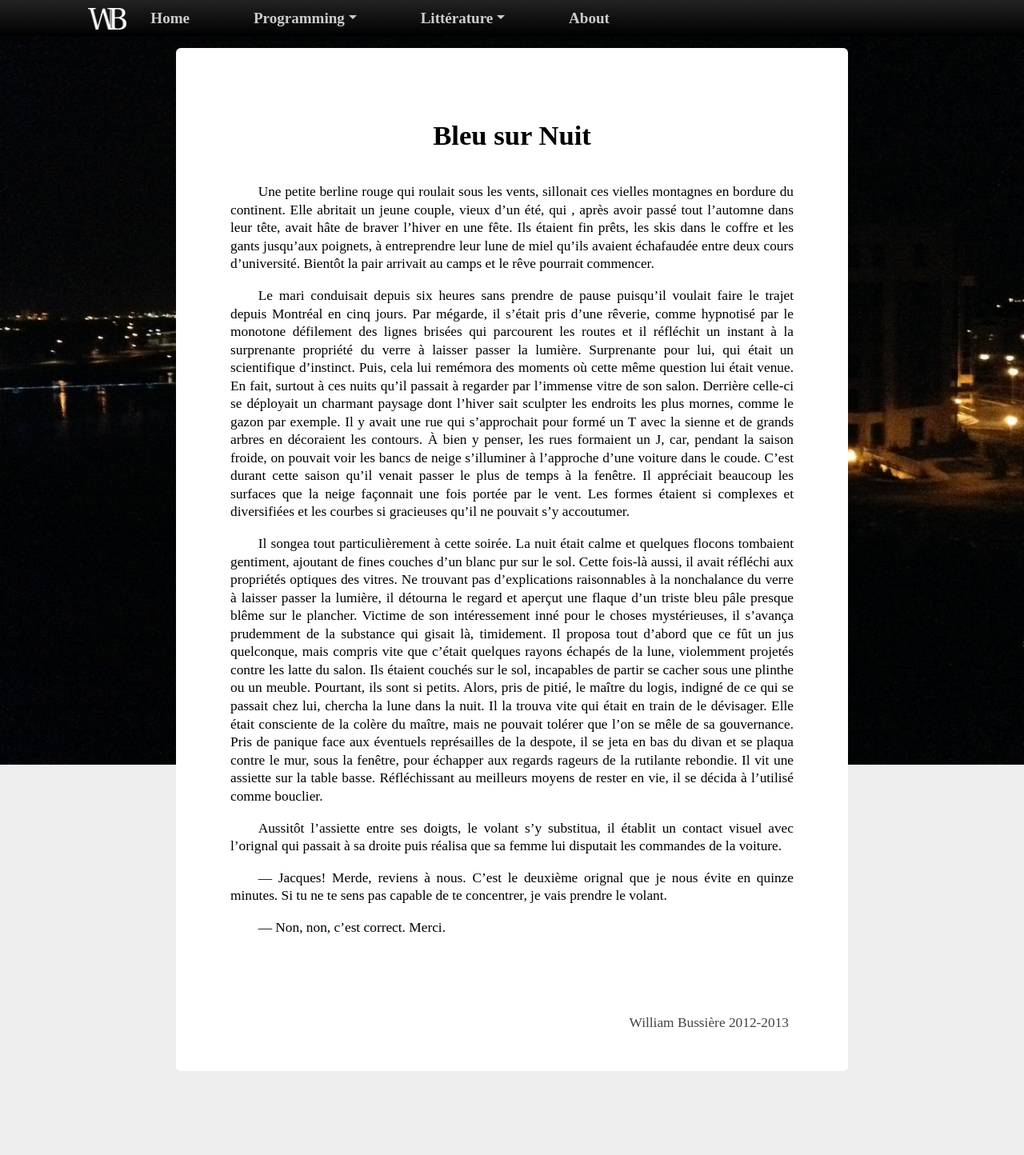
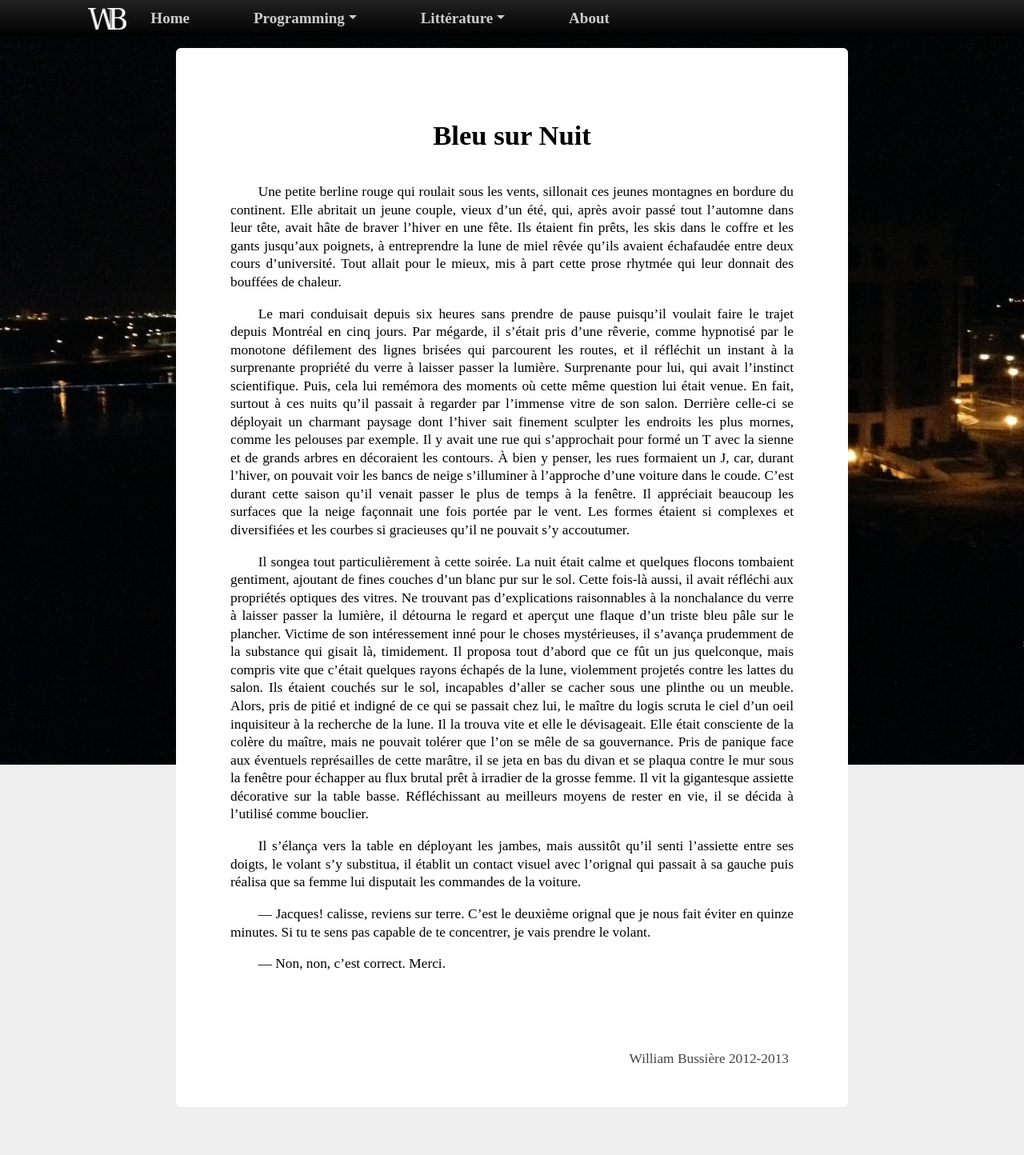
Before and after one commit to wibus/wibus.github.com, a Jekyll site: the page built from litterature/Bleu sur Nuit.md, in a window 1280 px wide. Shown: the whole page at 80% size. Built offline with Jekyll 4.4.1, drawn with Linux system fonts in a browser that asks for light colours; some web fonts are replaced; before the commit the page ends 1399 px from its top, so only the background shows below that.

Commit message:
Modifications majeures apportees a 'Bleu sur nuit'

```diff
--- a/litterature/Bleu sur Nuit.md
+++ b/litterature/Bleu sur Nuit.md
@@ -3,14 +3,14 @@ layout: nouvelle
 title: Bleu sur Nuit
 ---
 
-Une petite berline rouge qui roulait sous les vents, sillonait ces vielles montagnes en bordure du continent. Elle abritait un jeune couple, vieux d'un été, qui , après avoir passé tout  l'automne dans leur tête, avait hâte de braver l'hiver en une fête. Ils étaient fin prêts, les skis dans le coffre et les gants jusqu'aux poignets, à entreprendre leur lune de miel qu'ils avaient échafaudée entre deux cours d'université. Bientôt la pair arrivait au camps et le rêve pourrait commencer.
+Une petite berline rouge qui roulait sous les vents, sillonait ces jeunes montagnes en bordure du continent. Elle abritait un jeune couple, vieux d'un été, qui, après avoir passé tout l'automne dans leur tête, avait hâte de braver l'hiver en une fête. Ils étaient fin prêts, les skis dans le coffre et les gants jusqu'aux poignets, à entreprendre la lune de miel rêvée qu'ils avaient échafaudée entre deux cours d'université. Tout allait pour le mieux, mis à part cette prose rhytmée qui leur donnait des bouffées de chaleur.
 
-Le mari conduisait depuis six heures sans prendre de pause puisqu'il voulait faire le trajet depuis Montréal en cinq jours. Par mégarde, il s'était pris d'une rêverie, comme hypnotisé par le monotone défilement des lignes brisées qui parcourent les routes et il réfléchit un instant à la surprenante propriété du verre à laisser passer la lumière. Surprenante pour lui, qui était un scientifique d'instinct. Puis, cela lui remémora des moments où cette même question lui était venue. En fait, surtout à ces nuits qu'il passait à regarder par l'immense vitre de son salon. Derrière celle-ci se déployait un charmant paysage dont l'hiver sait sculpter les endroits les plus mornes, comme le gazon par exemple. Il y avait une rue qui s'approchait pour formé un T avec la sienne et de grands arbres en décoraient les contours. À bien y penser, les rues formaient un J, car, pendant la saison froide, on pouvait voir les bancs de neige s'illuminer à l'approche d'une voiture dans le coude. C'est durant cette saison qu'il venait passer le plus de temps à la fenêtre. Il appréciait beaucoup les surfaces que la neige façonnait une fois portée par le vent. Les formes étaient si complexes et diversifiées et les courbes si gracieuses qu'il ne pouvait s'y accoutumer.
+Le mari conduisait depuis six heures sans prendre de pause puisqu'il voulait faire le trajet depuis Montréal en cinq jours. Par mégarde, il s'était pris d'une rêverie, comme hypnotisé par le monotone défilement des lignes brisées qui parcourent les routes, et il réfléchit un instant à la surprenante propriété du verre à laisser passer la lumière. Surprenante pour lui, qui avait l'instinct scientifique. Puis, cela lui remémora des moments où cette même question lui était venue. En fait, surtout à ces nuits qu'il passait à regarder par l'immense vitre de son salon. Derrière celle-ci se déployait un charmant paysage dont l'hiver sait finement sculpter les endroits les plus mornes, comme les pelouses par exemple. Il y avait une rue qui s'approchait pour formé un T avec la sienne et de grands arbres en décoraient les contours. À bien y penser, les rues formaient un J, car, durant l'hiver, on pouvait voir les bancs de neige s'illuminer à l'approche d'une voiture dans le coude. C'est durant cette saison qu'il venait passer le plus de temps à la fenêtre. Il appréciait beaucoup les surfaces que la neige façonnait une fois portée par le vent. Les formes étaient si complexes et diversifiées et les courbes si gracieuses qu'il ne pouvait s'y accoutumer.
 
-Il songea tout particulièrement à cette soirée. La nuit était calme et quelques flocons tombaient gentiment, ajoutant de fines couches d'un blanc pur sur le sol. Cette fois-là aussi, il avait réfléchi aux propriétés optiques des vitres. Ne trouvant pas d'explications raisonnables à la nonchalance du verre à laisser passer la lumière, il détourna le regard et aperçut une flaque d'un triste bleu pâle presque blême sur le plancher. Victime de son intéressement inné pour le choses mystérieuses, il s'avança prudemment de la substance qui gisait là, timidement. Il proposa tout d'abord que ce fût un jus quelconque, mais compris vite que c'était quelques rayons échapés de la lune, violemment projetés contre les latte du salon. Ils étaient couchés sur le sol, incapables de partir se cacher sous une plinthe ou un meuble. Pourtant, ils sont si petits. Alors, pris de pitié, le maître du logis, indigné de ce qui se passait chez lui, chercha la lune dans la nuit. Il la trouva vite qui était en train de le dévisager. Elle était consciente de la colère du maître, mais ne pouvait tolérer que l'on se mêle de sa gouvernance. Pris de panique face aux éventuels représailles de la despote, il  se jeta en bas du divan et se plaqua contre le mur, sous la fenêtre, pour échapper aux regards rageurs de la rutilante rebondie. Il vit une assiette sur la table basse. Réfléchissant au meilleurs moyens de rester en vie, il se décida à l'utilisé comme bouclier.
+Il songea tout particulièrement à cette soirée. La nuit était calme et quelques flocons tombaient gentiment, ajoutant de fines couches d'un blanc pur sur le sol. Cette fois-là aussi, il avait réfléchi aux propriétés optiques des vitres. Ne trouvant pas d'explications raisonnables à la nonchalance du verre à laisser passer la lumière, il détourna le regard et aperçut une flaque d'un triste bleu pâle sur le plancher. Victime de son intéressement inné pour le choses mystérieuses, il s'avança prudemment de la substance qui gisait là, timidement. Il proposa tout d'abord que ce fût un jus quelconque, mais compris vite que c'était quelques rayons échapés de la lune, violemment projetés contre les lattes du salon. Ils étaient couchés sur le sol, incapables d'aller se cacher sous une plinthe ou un meuble. Alors, pris de pitié et indigné de ce qui se passait chez lui, le maître du logis scruta le ciel d'un oeil inquisiteur à la recherche de la lune. Il la trouva vite et elle le dévisageait. Elle était consciente de la colère du maître, mais ne pouvait tolérer que l'on se mêle de sa gouvernance. Pris de panique face aux éventuels représailles de cette marâtre, il  se jeta en bas du divan et se plaqua contre le mur sous la fenêtre pour échapper au flux brutal prêt à irradier de la grosse femme. Il vit la gigantesque assiette décorative sur la table basse. Réfléchissant au meilleurs moyens de rester en vie, il se décida à l'utilisé comme bouclier.
 
-Aussitôt l'assiette entre ses doigts, le volant s'y substitua, il établit un contact visuel avec l'orignal qui passait à sa droite puis réalisa que sa femme lui disputait les commandes de la voiture.
+Il s'élança vers la table en déployant les jambes, mais aussitôt qu'il senti l'assiette entre ses doigts, le volant s'y substitua, il établit un contact visuel avec l'orignal qui passait à sa gauche puis réalisa que sa femme lui disputait les commandes de la voiture.
 
-&mdash; Jacques! Merde, reviens à nous. C'est le deuxième orignal que je nous évite en quinze minutes. Si tu ne te sens pas capable de te concentrer, je vais prendre le volant.
+&mdash; Jacques! calisse, reviens sur terre. C'est le deuxième orignal que je nous fait éviter en quinze minutes. Si tu te sens pas capable de te concentrer, je vais prendre le volant.
 
 &mdash; Non, non, c'est correct. Merci.
```
